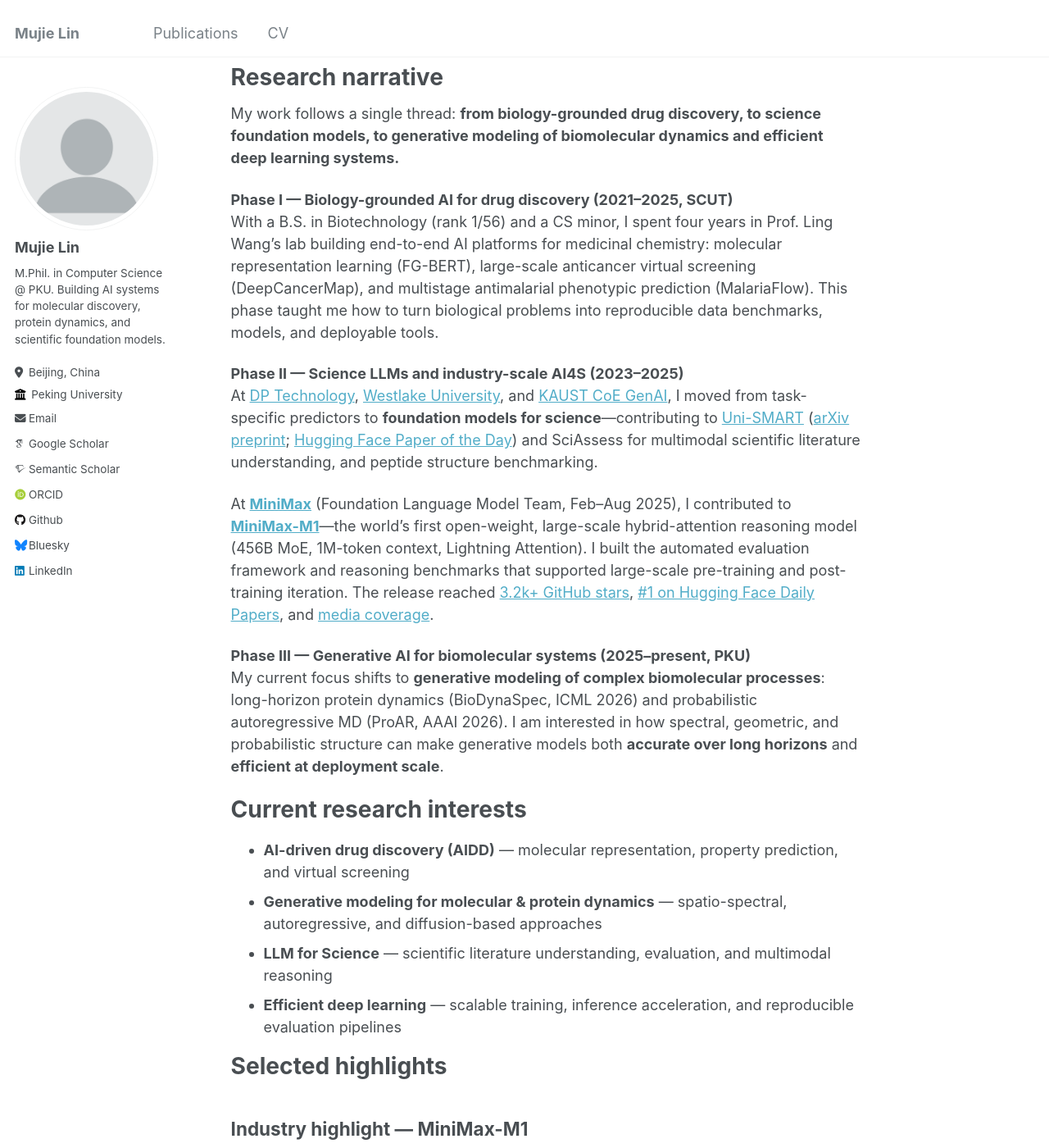
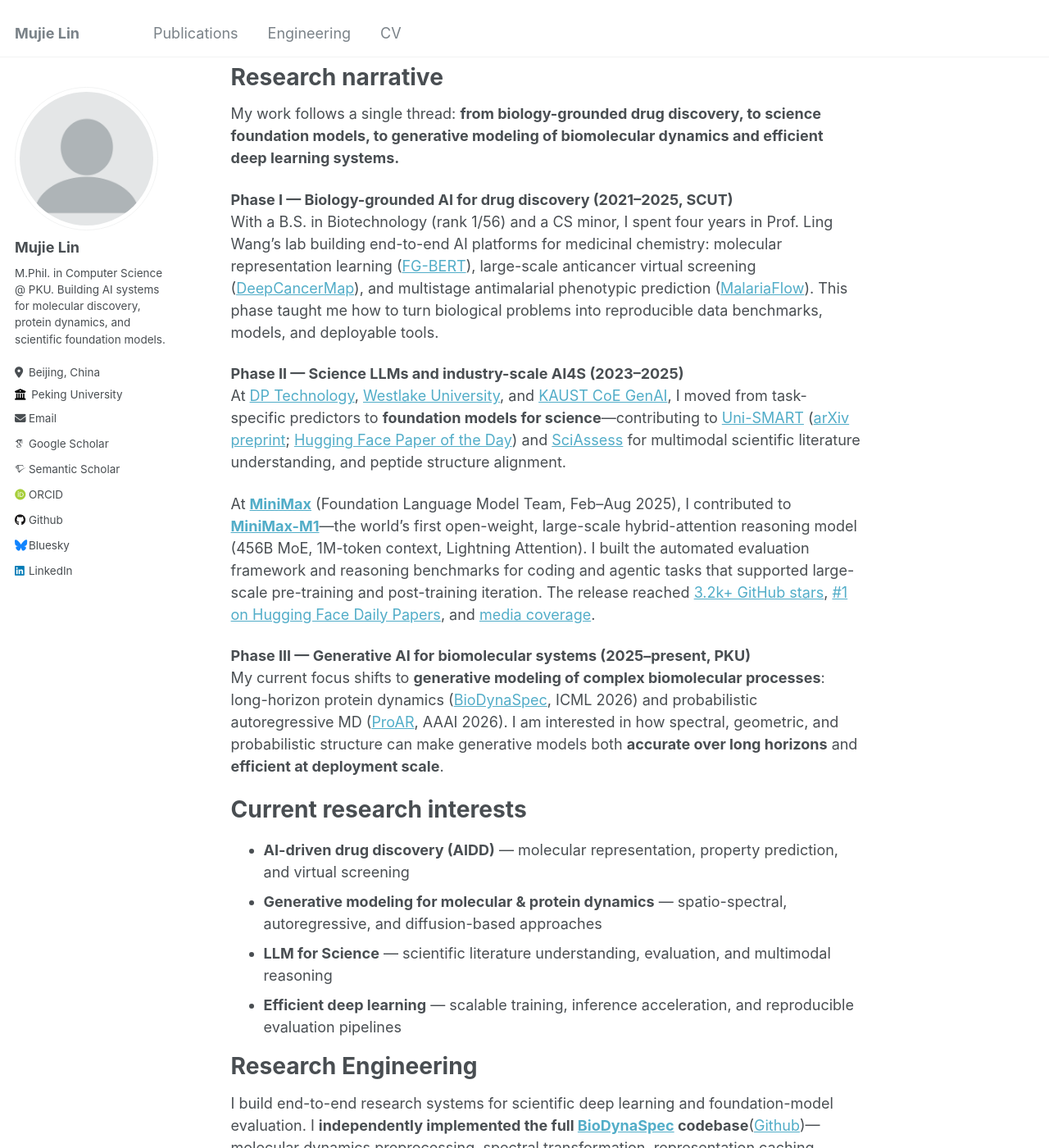
Before and after one commit to Linmj-Judy/Linmj-Judy.github.io, a Jekyll site: the page built from _pages/about.md, in a window 1280 px wide and 1400 px high, scrolled down 202 px. Shown: the whole window at 82% size. Built offline with Jekyll 4.4.1, drawn with Linux system fonts in a browser that asks for light colours; some web fonts are replaced; some of the changed text lies outside the part shown.

Commit message:
update 0602

```diff
--- a/_data/navigation.yml
+++ b/_data/navigation.yml
@@ -3,5 +3,8 @@ main:
   - title: "Publications"
     url: /publications/
 
+  - title: "Engineering"
+    url: /engineering/
+
   - title: "CV"
     url: /cv/
--- a/_pages/about.md
+++ b/_pages/about.md
@@ -15,15 +15,15 @@ Research narrative
 My work follows a single thread: **from biology-grounded drug discovery, to science foundation models, to generative modeling of biomolecular dynamics and efficient deep learning systems.**
 
 **Phase I — Biology-grounded AI for drug discovery (2021–2025, SCUT)**
-With a B.S. in Biotechnology (rank 1/56) and a CS minor, I spent four years in Prof. Ling Wang's lab building end-to-end AI platforms for medicinal chemistry: molecular representation learning (FG-BERT), large-scale anticancer virtual screening (DeepCancerMap), and multistage antimalarial phenotypic prediction (MalariaFlow). This phase taught me how to turn biological problems into reproducible data benchmarks, models, and deployable tools.
+With a B.S. in Biotechnology (rank 1/56) and a CS minor, I spent four years in Prof. Ling Wang's lab building end-to-end AI platforms for medicinal chemistry: molecular representation learning ([FG-BERT](https://academic.oup.com/bib/article/24/6/bbad398/7337693)), large-scale anticancer virtual screening ([DeepCancerMap](https://www.sciencedirect.com/science/article/abs/pii/S0223523423003677)), and multistage antimalarial phenotypic prediction ([MalariaFlow](https://www.sciencedirect.com/science/article/abs/pii/S0223523424006573)). This phase taught me how to turn biological problems into reproducible data benchmarks, models, and deployable tools.
 
 **Phase II — Science LLMs and industry-scale AI4S (2023–2025)**
-At [DP Technology](https://www.dp.tech/), [Westlake University](https://www.westlake.edu.cn/), and [KAUST CoE GenAI](https://cemse.kaust.edu.sa/genai), I moved from task-specific predictors to **foundation models for science**—contributing to [Uni-SMART](https://arxiv.org/abs/2403.10301) ([arXiv preprint](https://arxiv.org/abs/2403.10301); [Hugging Face Paper of the Day](https://huggingface.co/papers/2403.10301)) and SciAssess for multimodal scientific literature understanding, and peptide structure benchmarking.
+At [DP Technology](https://www.dp.tech/), [Westlake University](https://www.westlake.edu.cn/), and [KAUST CoE GenAI](https://cemse.kaust.edu.sa/genai), I moved from task-specific predictors to **foundation models for science**—contributing to [Uni-SMART](https://arxiv.org/abs/2403.10301) ([arXiv preprint](https://arxiv.org/abs/2403.10301); [Hugging Face Paper of the Day](https://huggingface.co/papers/2403.10301)) and [SciAssess](https://aclanthology.org/2025.findings-naacl.125/) for multimodal scientific literature understanding, and peptide structure alignment.
 
-At **[MiniMax](https://www.minimax.io/)** (Foundation Language Model Team, Feb–Aug 2025), I contributed to **[MiniMax-M1](https://arxiv.org/abs/2506.13585)**—the world's first open-weight, large-scale hybrid-attention reasoning model (456B MoE, 1M-token context, Lightning Attention). I built the automated evaluation framework and reasoning benchmarks that supported large-scale pre-training and post-training iteration. The release reached [3.2k+ GitHub stars](https://github.com/MiniMax-AI/MiniMax-M1), [#1 on Hugging Face Daily Papers](https://huggingface.co/collections/MiniMaxAI/minimax-m1), and [media coverage](https://mp.weixin.qq.com/s/DpIz2fPKqfRThrTdZzG2ww).
+At **[MiniMax](https://www.minimax.io/)** (Foundation Language Model Team, Feb–Aug 2025), I contributed to **[MiniMax-M1](https://arxiv.org/abs/2506.13585)**—the world's first open-weight, large-scale hybrid-attention reasoning model (456B MoE, 1M-token context, Lightning Attention). I built the automated evaluation framework and reasoning benchmarks for coding and agentic tasks that supported large-scale pre-training and post-training iteration. The release reached [3.2k+ GitHub stars](https://github.com/MiniMax-AI/MiniMax-M1), [#1 on Hugging Face Daily Papers](https://huggingface.co/collections/MiniMaxAI/minimax-m1), and [media coverage](https://mp.weixin.qq.com/s/DpIz2fPKqfRThrTdZzG2ww).
 
 **Phase III — Generative AI for biomolecular systems (2025–present, PKU)**
-My current focus shifts to **generative modeling of complex biomolecular processes**: long-horizon protein dynamics (BioDynaSpec, ICML 2026) and probabilistic autoregressive MD (ProAR, AAAI 2026). I am interested in how spectral, geometric, and probabilistic structure can make generative models both **accurate over long horizons** and **efficient at deployment scale**.
+My current focus shifts to **generative modeling of complex biomolecular processes**: long-horizon protein dynamics ([BioDynaSpec](https://icml.cc/virtual/2026/poster/63769), ICML 2026) and probabilistic autoregressive MD ([ProAR](https://ojs.aaai.org/index.php/AAAI/article/view/36974), AAAI 2026). I am interested in how spectral, geometric, and probabilistic structure can make generative models both **accurate over long horizons** and **efficient at deployment scale**.
 
 Current research interests
 ======
@@ -33,8 +33,23 @@ Current research interests
 * **LLM for Science** — scientific literature understanding, evaluation, and multimodal reasoning
 * **Efficient deep learning** — scalable training, inference acceleration, and reproducible evaluation pipelines
 
+Research Engineering
+======
+
+I build end-to-end research systems for scientific deep learning and foundation-model evaluation. I **independently implemented the full [BioDynaSpec](https://icml.cc/virtual/2026/poster/63769) codebase**([Github](https://github.com/Linmj-Judy/BioDynaSpec))—molecular dynamics preprocessing, spectral transformation, representation caching, frequency-domain autoregressive diffusion, PyTorch Lightning/DDP training, trajectory reconstruction, and scientific evaluation metrics. At MiniMax, I built industrial LLM evaluation infrastructure for coding and agentic tasks, sandboxed execution, and large-scale cluster workflows.
+
+**[Full engineering profile →](/engineering/)**
+
 Selected highlights
 ======
+
+Academic & research highlights
+------
+
+* **BioDynaSpec** (ICML 2026, first author): spatio-spectral generative framework for long-horizon protein dynamics; >60% error reduction vs. SOTA on ATLAS
+* **MalariaFlow** & **DeepCancerMap** (EJMC, first/co-first author): published platforms for antimalarial and anticancer drug discovery
+* **Uni-SMART** (arXiv 2024): multimodal science literature model; [Hugging Face Paper of the Day](https://huggingface.co/papers/2403.10301)
+* **Google Scholar**: H-index 9, 411+ citations ([profile](https://scholar.google.com/citations?user=OXT8aDAAAAAJ&hl=zh-CN))
 
 Industry highlight — MiniMax-M1
 ------
```
Also changed, not shown: other parts of _pages/about.md (+1 -9 lines), _pages/engineering.md (added, +75 -0 lines).
